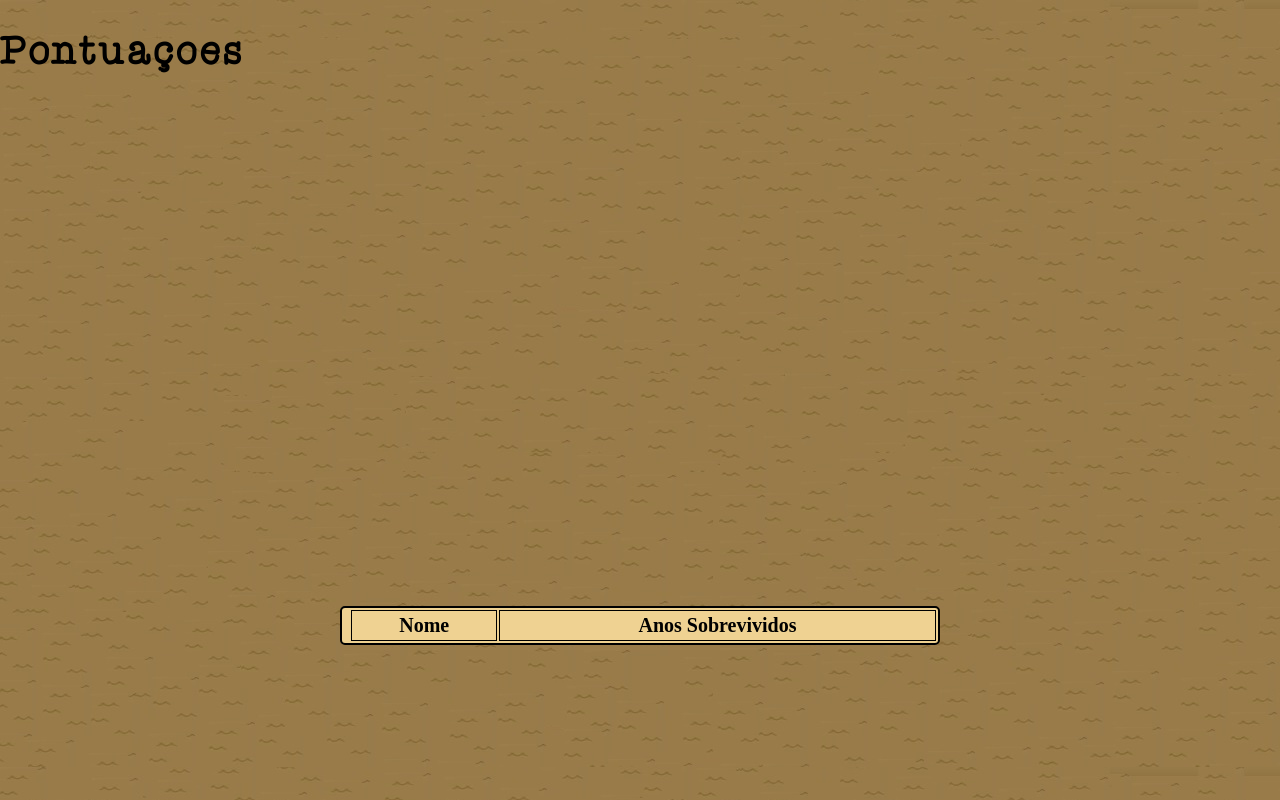
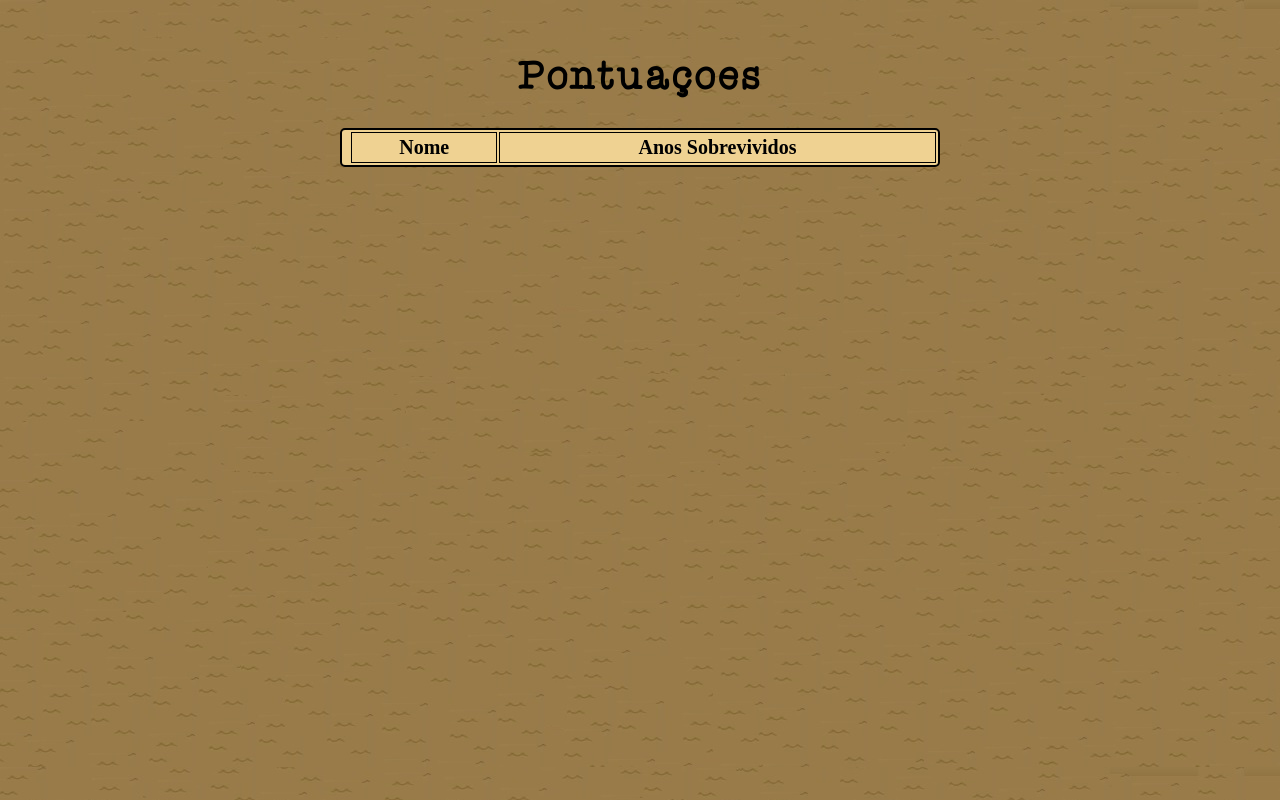
Before and after one commit to koohako/SAproject, a plain HTML site: page html/tabela.html in a window 1280 px wide. Shown: the top 800 px of the page. Drawn offline with Linux system fonts and the light colour scheme.

Commit message:
js certo

```diff
--- a/css/estilo.css
+++ b/css/estilo.css
@@ -409,3 +409,10 @@ td{
 .thNumero{
 	border: none;
 }
+.iniFormT{
+	display: flex;
+	align-items: center;
+	justify-content: center;
+	flex-direction: column;
+	margin-top: 25px;
+}
--- a/html/tabela.html
+++ b/html/tabela.html
@@ -6,8 +6,8 @@
         <link rel="stylesheet" href="../css/animate.css">
     </head>
     <body onload="tabela()" style="background:url('../img/onda.jpg');">
-        <h1 style="font-family: daora; font-size: 40px; margin-bottom: 150px;">Pontuaçoes</h1>
-        <div class="iniForm">
+        <div class="iniFormT">
+            <h1 style="font-family: daora; font-size: 40px;">Pontuaçoes</h1>
             <table class="table">
                 <thead class="thead-dark">
                     <tr>
```
